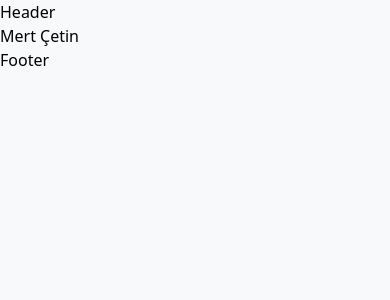
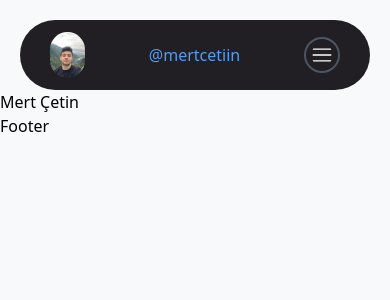
Before and after one commit to mertcetiin/mert.dev, a Next.js app: page / in a window 390 px wide. Shown: the top 300 px of the page. Built offline with nearby package versions, Linux system fonts and the light colour scheme.

Commit message:
header comps created

```diff
--- a/components/Header.tsx
+++ b/components/Header.tsx
@@ -1,8 +1,38 @@
-import React from 'react'
+"use client";
+import { useState } from 'react';
+
+// components
+import Navbar from './Navbar';
+import MobilNavbar from "./MobilNavbar";
+import MobilMenu from './MobilMenu';
+
 
 function Header() {
+
+    const [isOpenMenu, setIsOpenMenu] = useState(false);
+
     return (
-        <div>Header</div>
+        <header>
+            <div className="flex justify-center items-center mx-[20px] sm:mx-[0px]">
+                <div className="bg-customGray w-[600px] h-[70px] mt-[20px] rounded-full">
+
+                    <Navbar containerStyles='hidden sm:flex flex text-center justify-center items-center
+                h-full gap-[30px] text-customWhite font-thin text-lg' />
+
+                    <MobilNavbar
+                        setIsOpenMenu={setIsOpenMenu}
+                        isOpenMenu={isOpenMenu}
+                        containerStyles="sm:hidden flex justify-between items-center text-center
+                h-full mx-[30px]" />
+
+                </div>
+            </div>
+
+            {!isOpenMenu ? '' : <MobilMenu
+                setIsOpenMenu={setIsOpenMenu}
+                isOpenMenu={isOpenMenu}
+            />}
+        </header>
     )
 }
 
--- /dev/null
+++ b/components/MobilMenu.tsx
@@ -0,0 +1,9 @@
+import React from 'react'
+
+function MobilMenu({ setIsOpenMenu, isOpenMenu }: any) {
+    return (
+        <div>MobilMenu</div>
+    )
+}
+
+export default MobilMenu;
--- /dev/null
+++ b/components/MobilNavbar.tsx
@@ -0,0 +1,33 @@
+import Image from 'next/image'
+import Link from 'next/link';
+
+import { RxHamburgerMenu } from "react-icons/rx";
+
+
+function MobilNavbar({ containerStyles, isOpenMenu, setIsOpenMenu }: any) {
+
+    return (
+        <section className={`${containerStyles}`}>
+
+            <Image
+                src={'/profile.jpg'}
+                alt=""
+                width={35}
+                height={40}
+                className="rounded-full"
+            />
+
+            <Link href='https://www.instagram.com/mertt.cetiin/'
+                className='text-customPrimary'
+                target='e-blank'>
+                @mertcetiin
+            </Link>
+
+            <RxHamburgerMenu
+                onClick={() => setIsOpenMenu(!isOpenMenu)}
+                className='text-customWhite text-4xl p-[5px] rounded-full border-2 border-customGray600' />
+        </section>
+    )
+}
+
+export default MobilNavbar;
--- /dev/null
+++ b/components/Navbar.tsx
@@ -0,0 +1,14 @@
+import Link from 'next/link';
+
+
+function Navbar({ containerStyles }: any) {
+    return (
+        <nav className={`${containerStyles}`}>
+            <div>
+                navbarLink
+            </div>
+        </nav>
+    )
+}
+
+export default Navbar;
```
Also changed, not shown: package.json (+5 -4 lines), 1 other file (tests, documents, lock files or other folders).
